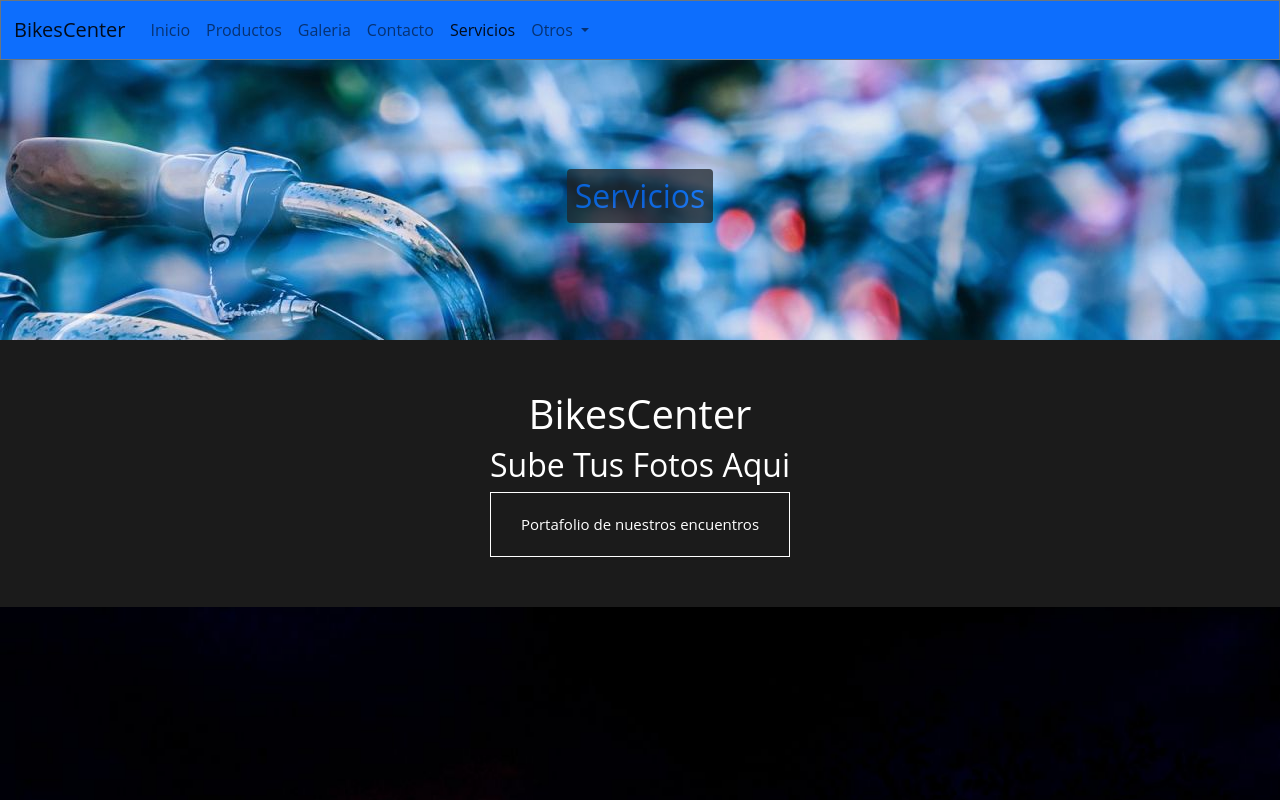
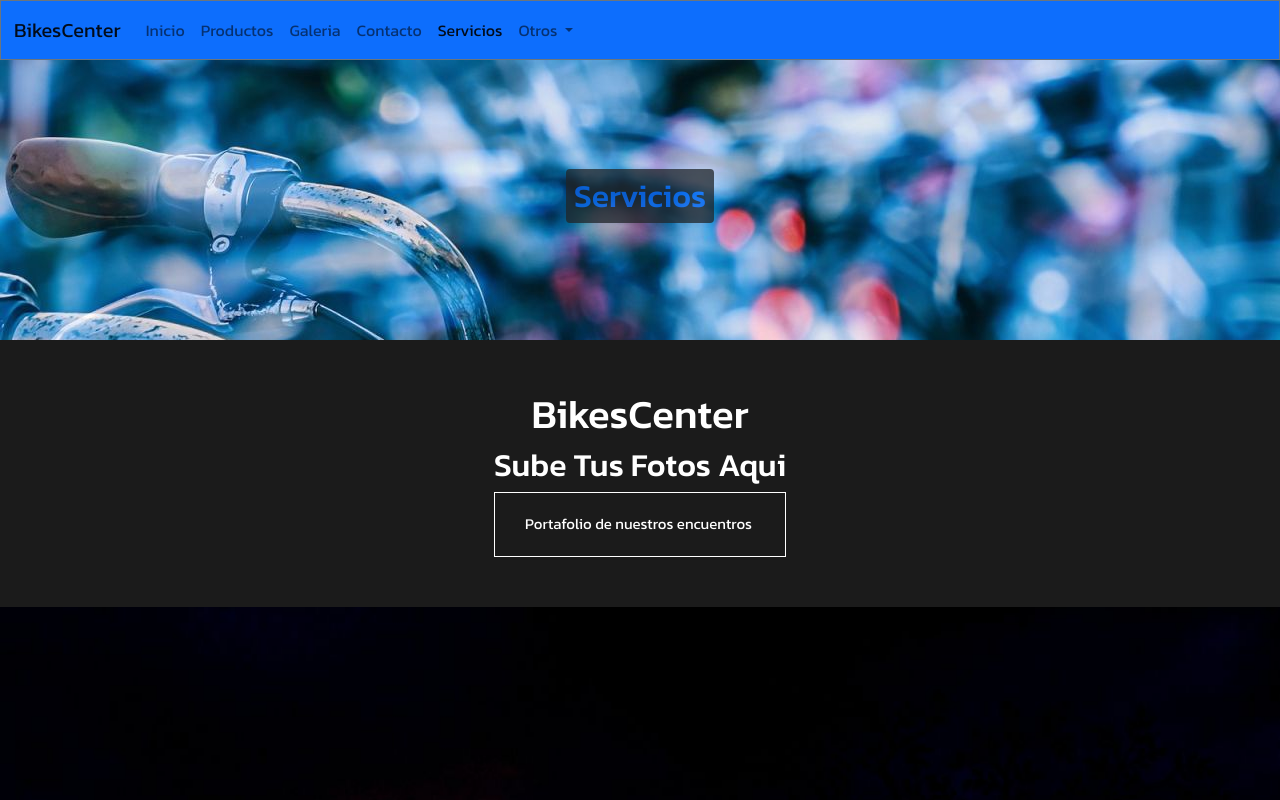
Before and after one commit to Lucasx80/Proyecto-Final-Calderon-Lucas, a plain HTML site: page html/servicios.html in a window 1280 px wide. Shown: the top 800 px of the page. Drawn offline with nearby package versions, Linux system fonts and the light colour scheme.

Commit message:
2do commit

```diff
--- a/html/servicios.html
+++ b/html/servicios.html
@@ -6,39 +6,51 @@
     <title>Servicios</title>
     <link href="https://cdn.jsdelivr.net/npm/bootstrap@5.1.3/dist/css/bootstrap.min.css" rel="stylesheet" integrity="sha384-1BmE4kWBq78iYhFldvKuhfTAU6auU8tT94WrHftjDbrCEXSU1oBoqyl2QvZ6jIW3" crossorigin="anonymous">
     <link rel="stylesheet" href="../styles/styles.css">
+
 </head>
 <body>
-    <nav class="navbar navbar-expand-lg navbar-light bg-primary  border border-secondary ">
+  <!--bootstrap -->
+
+<nav
+    class="navbar navbar-expand-lg navbar-light bg-primary border border-secondary">
     <div class="container-fluid">
-          <a class="navbar-brand border border-primary" href="../index.html">BikesCenter</a>
-          <button class="navbar-toggler" type="button" data-bs-toggle="collapse" data-bs-target="#navbarNavDropdown" aria-controls="navbarNavDropdown" aria-expanded="false" aria-label="Toggle navigation">
+        <a class="navbar-brand border border-primary"
+            href="../index.html">BikesCenter</a>
+        <button class="navbar-toggler" type="button" data-bs-toggle="collapse"
+            data-bs-target="#navbarNavDropdown"
+            aria-controls="navbarNavDropdown" aria-expanded="false"
+            aria-label="Toggle navigation">
             <span class="navbar-toggler-icon"></span>
         </button>
         <div class="collapse navbar-collapse" id="navbarNavDropdown">
             <ul class="navbar-nav">
                 <li class="nav-item roll-in-left">
-                <a class="nav-link " ="page" href="../index.html">Inicio</a>
+                    <a class="nav-link" href="../index.html">Inicio</a>
                 </li>
                 <li class="nav-item roll-in-left">
-                <a class="nav-link"  href="productos.html">Productos</a>
+                    <a class="nav-link" href="productos.html">Productos</a>
                 </li>
-
-                <a class="nav-link roll-in-left"  href="galeria.html">Galeria</a>
+                <li class="nav-item roll-in-left">
+                    <a class="nav-link" href="galeria.html">Galeria</a>
                 </li>
                 <li class="nav-item roll-in-left">
                     <a class="nav-link" href="contacto.html">Contacto</a>
                 </li>
-
                 <li class="nav-item">
-                <a class="nav-link active" aria-current="page" href="servicios.html">Servicios</a>
+                    <a class="nav-link active" aria-current="page"
+                        href="servicios.html">Servicios</a>
                 </li>
                 <li class="nav-item">
-
-                <a class="nav-link dropdown-toggle roll-in-left" href="Otros.html" id="navbarDropdownMenuLink" role="button" data-bs-toggle="dropdown" aria-expanded="false">
+                    <a class="nav-link dropdown-toggle roll-in-left"
+                        href="Otros.html" id="navbarDropdownMenuLink"
+                        role="button" data-bs-toggle="dropdown"
+                        aria-expanded="false">
                         Otros
                     </a>
-                <ul class="dropdown-menu bg-primary" aria-labelledby="navbarDropdownMenuLink">
-                  <li><a class="dropdown-item" href="./productos.html">Buscar</a></li>
+                    <ul class="dropdown-menu bg-primary"
+                        aria-labelledby="navbarDropdownMenuLink">
+                        <li><a class="dropdown-item"
+                                href="./productos.html">Buscar</a></li>
                         <li><a class="dropdown-item" href="#">RRHH</a></li>
                         <li><a class="dropdown-item" href="#">Sorprise!</a></li>
                     </ul>
@@ -47,36 +59,25 @@
         </div>
     </div>
 </nav>
-
-    <section class="FotoPrincipal d-flex  align-items-center">
-
+<section class="FotoPrincipal d-flex align-items-center">
     <h2 class="text-primary bg-dark p-2 rounded opacity-75">Servicios</h2>
-
-
 </section>
-
-
-
-
 <section class="primera-seccion-index">
     <div class="descripcion-1">
         <h1>BikesCenter</h1>
         <h2>Sube Tus Fotos Aqui</h2>
-              <a href="/index.html" title="Conoce mi portafolio de proyectos" class="boton-forma">Portafolio de nuestros encuentros</a>
-
+        <a href="/index.html" title="Conoce mis proyectos"
+            class="boton-forma">Portafolio de nuestros encuentros</a>
     </div>
     <div class="descripcion-2">
-              <img src="../img/children.jpg" alt="buzon de fotos" title="Buzón" class="img-principal">
+        <img src="../img/children.jpg" alt="buzon de fotos" title="Buzón"
+            class="img-principal">
     </div>
-
 </section>
-
-
-
-
-
-    <script src="https://cdn.jsdelivr.net/npm/bootstrap@5.1.3/dist/js/bootstrap.bundle.min.js" integrity="sha384-ka7Sk0Gln4gmtz2MlQnikT1wXgYsOg+OMhuP+IlRH9sENBO0LRn5q+8nbTov4+1p" crossorigin="anonymous"></script>
-
+<script
+    src="https://cdn.jsdelivr.net/npm/bootstrap@5.1.3/dist/js/bootstrap.bundle.min.js"
+    integrity="sha384-ka7Sk0Gln4gmtz2MlQnikT1wXgYsOg+OMhuP+IlRH9sENBO0LRn5q+8nbTov4+1p"
+    crossorigin="anonymous"></script>
 </body>
 
 <script src="https://kit.fontawesome.com/eb496ab1a0.js" crossorigin="anonymous"></script>
@@ -107,10 +108,6 @@
           </div>
       </div>
       </div>
-
-
-
-
   </div>
 
   <div class="grupo-2">
@@ -118,6 +115,4 @@
   </div>
 </footer>
 
-
-
 </html>
--- a/styles/styles.css
+++ b/styles/styles.css
@@ -175,9 +175,6 @@ body:before {
     transition: transform 0.3s;
     transform: scale(1.1) translatez(-5px);
     box-shadow: rgba(0, 0, 0, 2.56) 0px 22px 70px 4px;
-    /*background-image: linear-gradient(to right, #ebeff1 0%, #26a0da  51%, #1067e1  100%);
-
-    /**/
     margin: 15px;
     padding: 15px 15px;
     text-transform: uppercase;
@@ -195,9 +192,8 @@ body:before {
     margin: 0;
     padding: 0;
     box-sizing: border-box;
-    font-family: 'Open Sans', sans-serif;
+
 }
-
 
 
 /*:::::Pie de Pagina*/
```
Also changed, not shown: html/contacto.html (+3 -1 lines), html/galeria.html (+3 -1 lines), html/productos.html (+3 -1 lines). Lines whose indentation alone changed are shown as unchanged.
